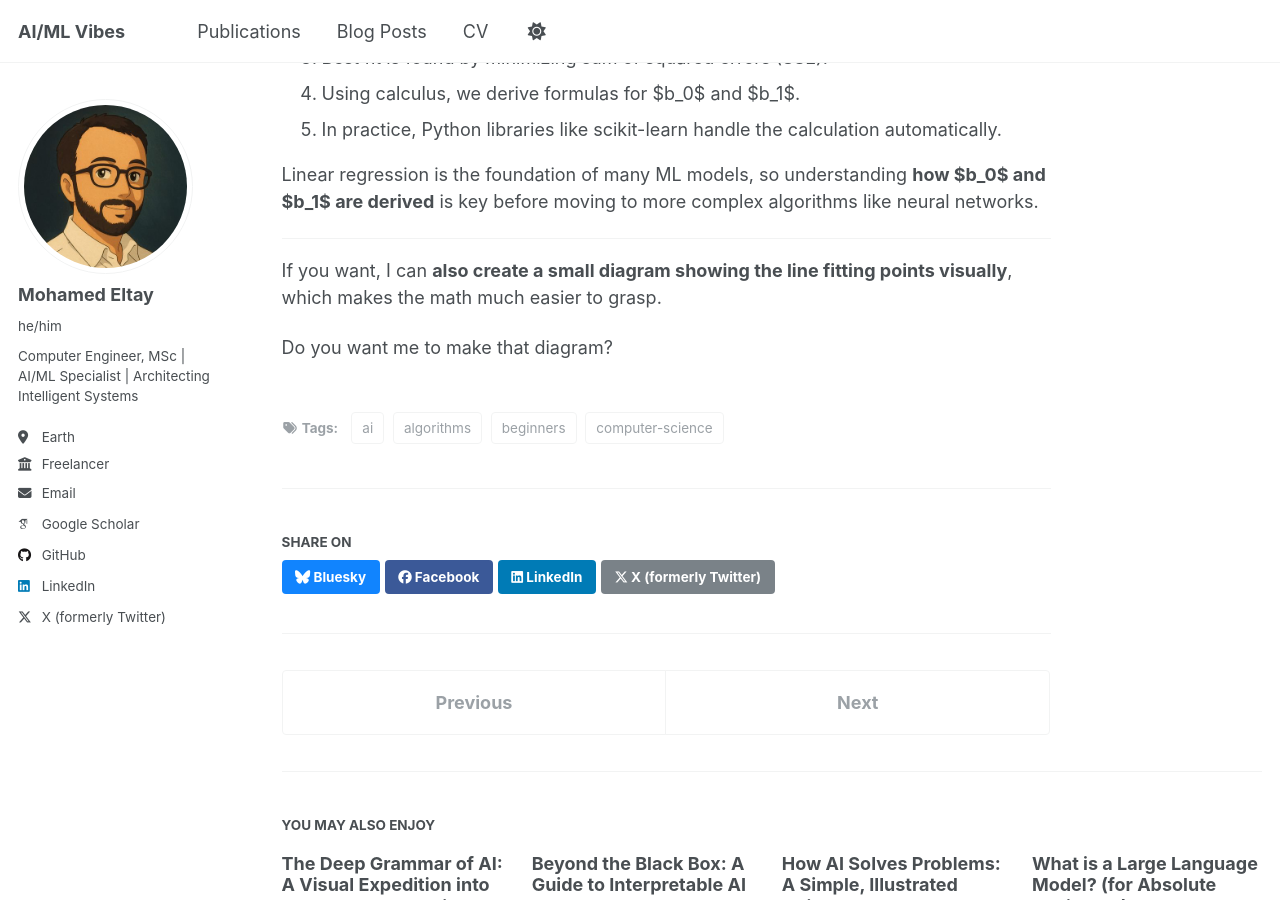
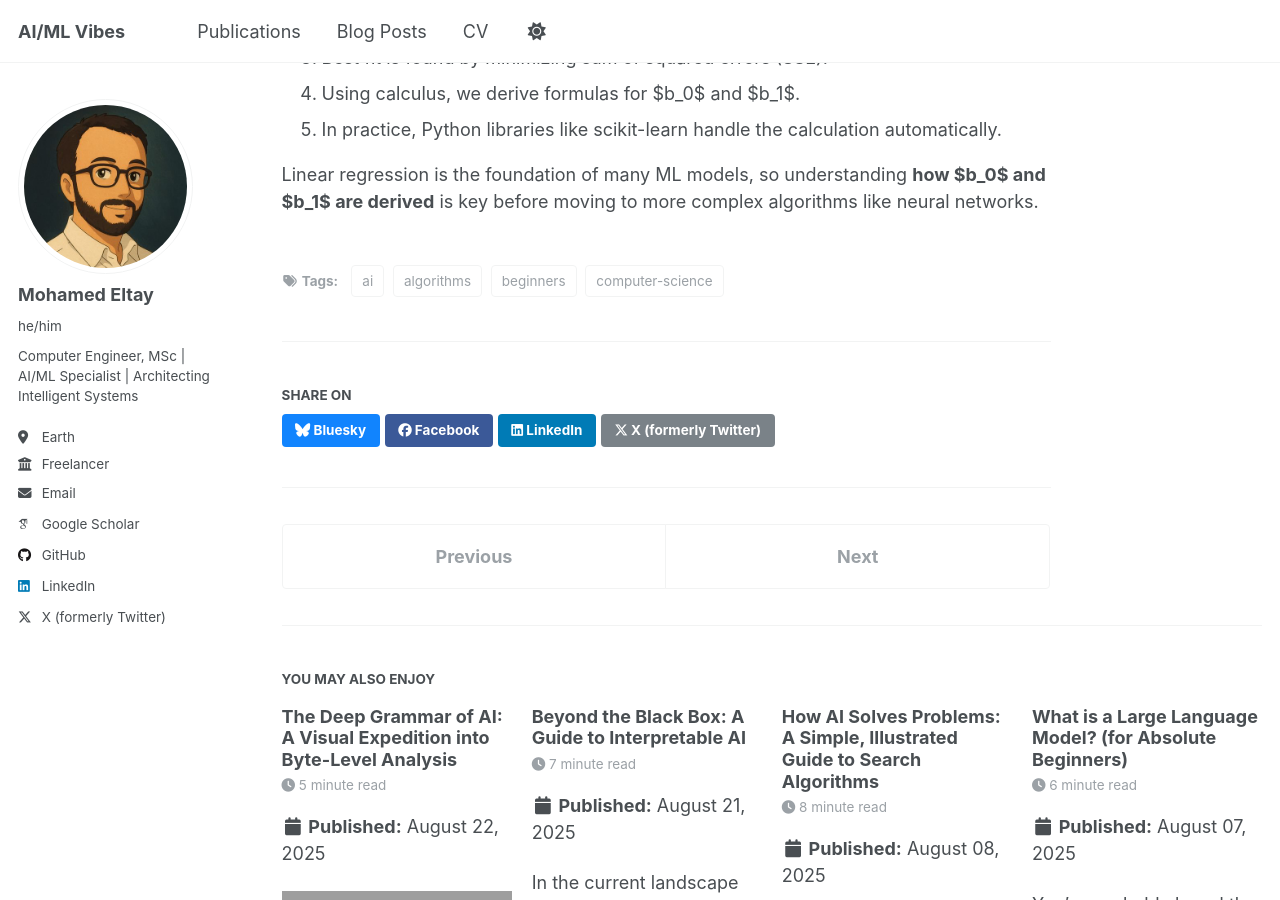
Before and after one commit to eltay89/eltay89.github.io, a Jekyll site: the page built from _posts/2025-08-19-understanding-linear-regression.md, in a window 1280 px wide and 900 px high, scrolled down 2705 px. Built offline with Jekyll 4.4.1, drawn with Linux system fonts in a browser that asks for light colours; some web fonts are replaced; a script that is not in the unit is left out; some of the changed text lies outside the part shown; grey boxes are pictures that could not be loaded.

Commit message:
Update 2025-08-19-understanding-linear-regression.md

```diff
--- a/_posts/2025-08-19-understanding-linear-regression.md
+++ b/_posts/2025-08-19-understanding-linear-regression.md
@@ -125,9 +125,3 @@ Python’s `LinearRegression` automatically calculates $b_0$ and $b_1$ using the
 5. In practice, Python libraries like scikit-learn handle the calculation automatically.
 
 Linear regression is the foundation of many ML models, so understanding **how $b_0$ and $b_1$ are derived** is key before moving to more complex algorithms like neural networks.
-
----
-
-If you want, I can **also create a small diagram showing the line fitting points visually**, which makes the math much easier to grasp.
-
-Do you want me to make that diagram?
```
